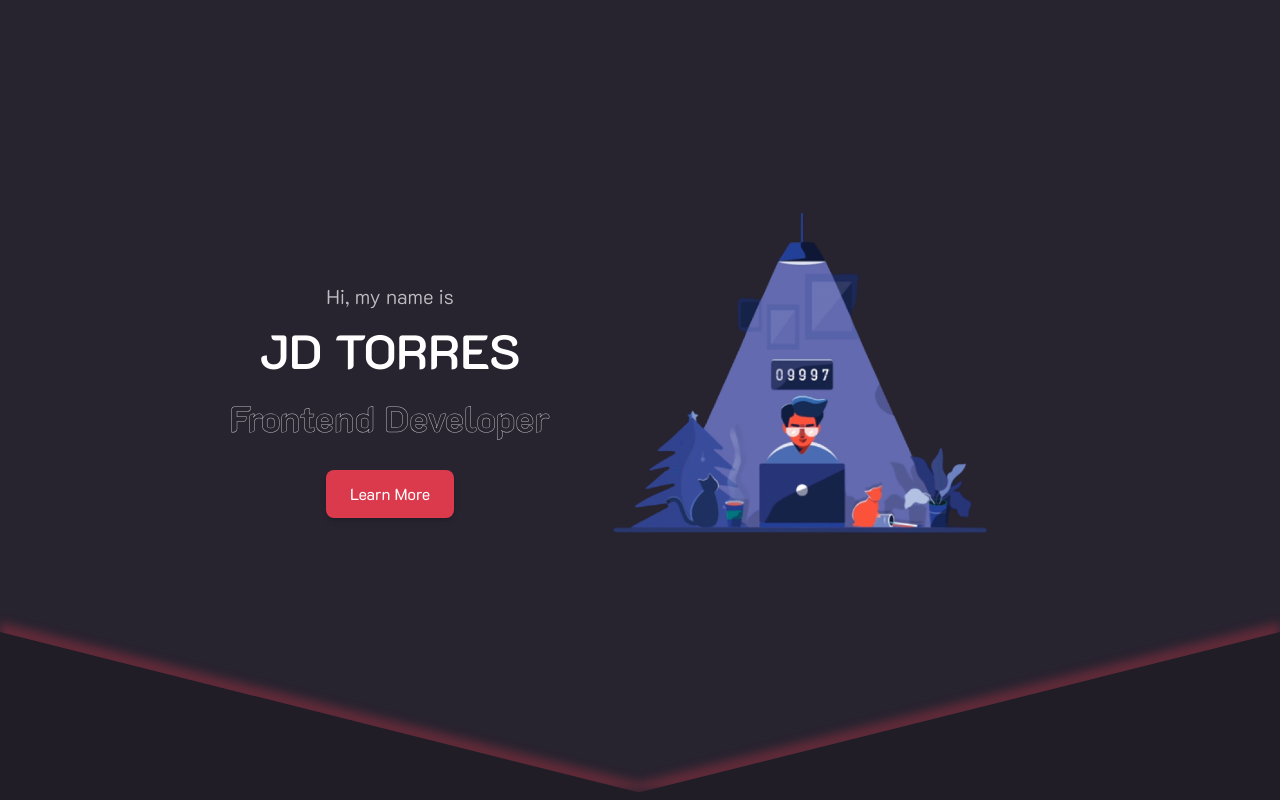
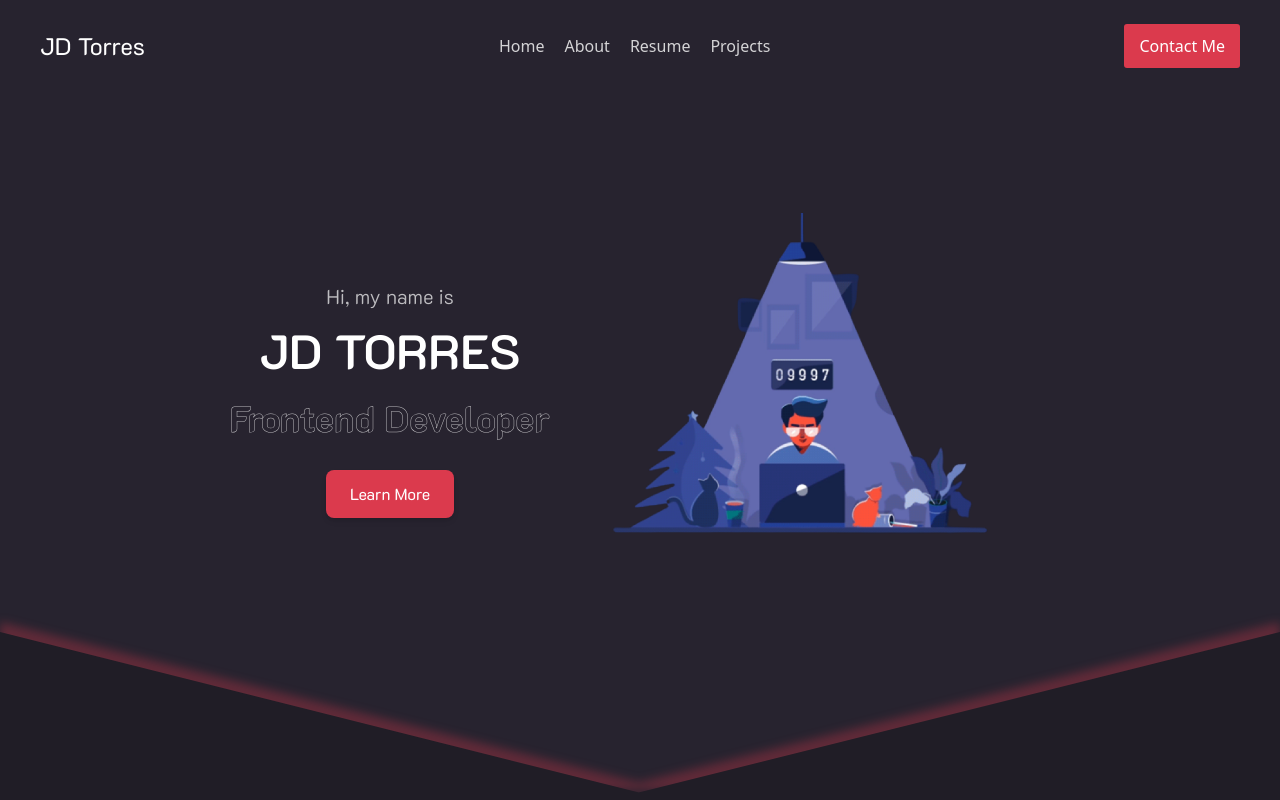
Before and after one commit to Juantorreser/web-dev-portfolio, a React (Vite) app: page / in a window 1280 px wide. Shown: the top 800 px of the page. Built offline with nearby package versions, Linux system fonts and the light colour scheme.

Commit message:
Navbar Created

```diff
--- a/src/App.jsx
+++ b/src/App.jsx
@@ -6,10 +6,12 @@ import Resume from "./components/Resume";
 import Projects from "./components/Projects";
 import Contact from "./components/Contact";
 import Footer from "./components/Footer";
+import Navbar from "./components/Navbar";
 
 function App() {
   return (
     <div className="font-sans">
+      <Navbar />
       <Hero />
       <About />
       <Resume />
--- a/src/components/Hero.jsx
+++ b/src/components/Hero.jsx
@@ -3,7 +3,7 @@ import React from "react";
 
 const Hero = () => {
   return (
-    <section className="h-screen bg-cover bg-center flex items-center justify-center flex-col w-full bg-bg">
+    <section id="hero" className="h-screen bg-cover bg-center flex items-center justify-center flex-col w-full bg-bg">
       <div className="text-center k2d h-[80%] flex justify-center items-center flex-col-reverse lg:flex-row">
         <div className="left text-white">
           <h1 className="text-xl opacity-70 font-light">Hi, my name is</h1>
--- /dev/null
+++ b/src/components/Navbar.jsx
@@ -0,0 +1,27 @@
+import React from "react";
+
+const Navbar = () => {
+  const menuItems = [
+    {name: "Home", href: "#hero"},
+    {name: "About", href: "#about"},
+    {name: "Resume", href: "#resume"},
+    {name: "Projects", href: "#projects"},
+  ];
+  return (
+    <nav className="fixed top-0 flex w-full justify-between py-6 px-10 items-center">
+      <a className="text-white text-2xl k2d" href="/#hero">JD Torres</a>
+      <ul className="flex gap-5 text-white/80">
+        {menuItems.map((item, i) => (
+          <li key={`${item}-${i}`}>
+            <a href={item.href}>{item.name}</a>
+          </li>
+        ))}
+      </ul>
+      <button className="btn-pri text-white font-light">
+        <a href="#contact">Contact Me</a>
+      </button>
+    </nav>
+  );
+};
+
+export default Navbar;
--- a/src/index.scss
+++ b/src/index.scss
@@ -24,3 +24,10 @@ body {
 .glow-effect {
   filter: drop-shadow(0 -10px 5px #db3a4d50);
 }
+
+.btn-pri{
+  background: $pri;
+  padding-block: 10px;
+  padding-inline: 15px;
+  border-radius: 3px;
+}
```
Lines whose indentation alone changed are shown as unchanged.
